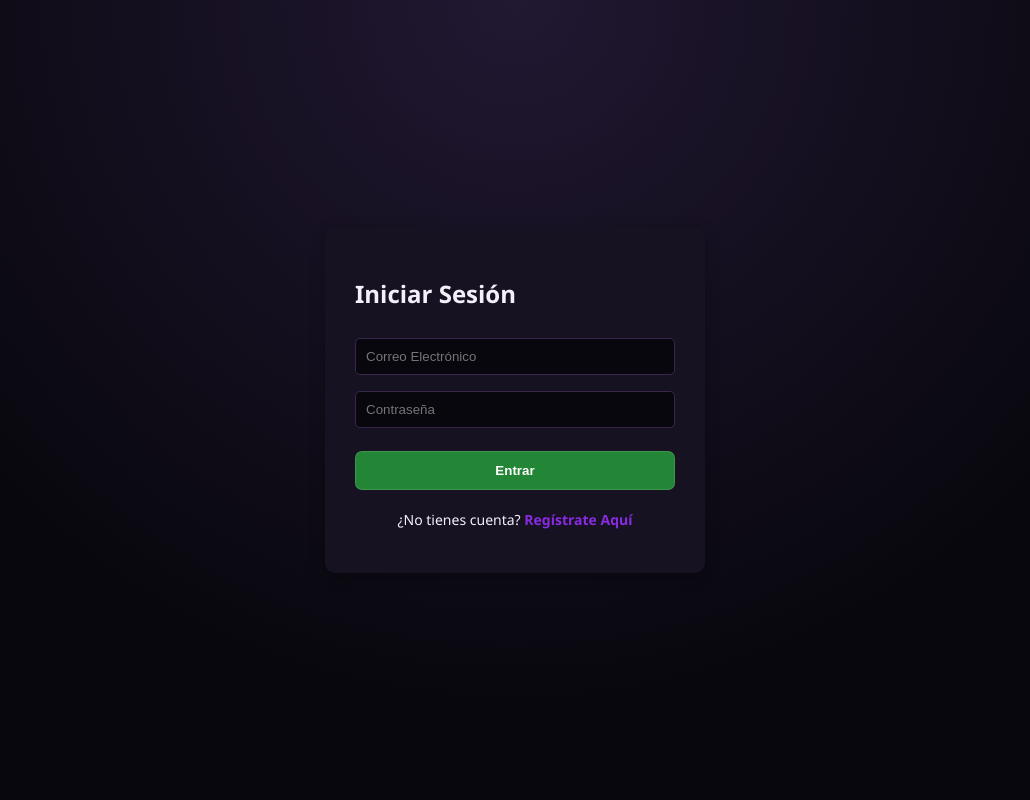
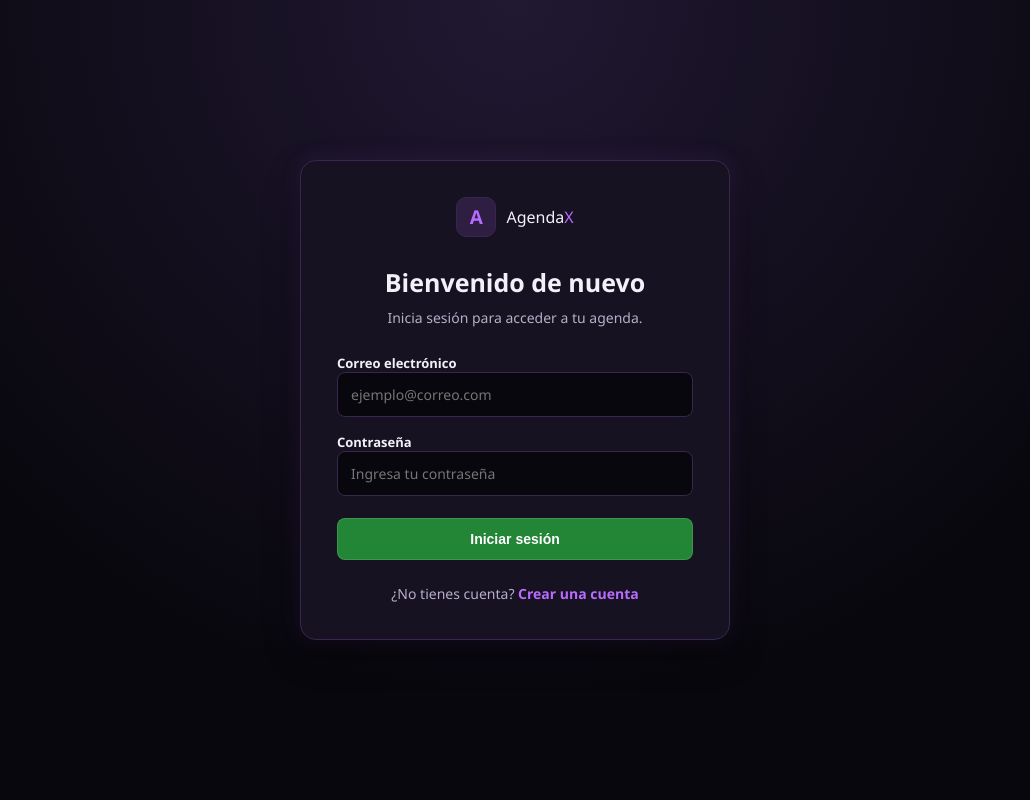
Before and after one commit to jeannn1902/M2S1_Proyecto_Agenda_Personal, a Flask app: page /login in a window 1280 px wide. Shown: the whole page, without its empty margins (125-1155 px from the left). Run offline with Flask 3, Linux system fonts and the light colour scheme; some libraries are stand-ins or nearby versions.

Commit message:
feat: distribucion inicio y rediseño vista login

```diff
--- a/static/style.css
+++ b/static/style.css
@@ -333,6 +333,10 @@ body.pagina-inicio {
     --exito: #4ADE80;
 
     --sombra-tarjeta: 0 14px 35px rgba(0, 0, 0, 0.4);
+
+    display: flex;
+    flex-direction: column;
+    align-items: stretch;
 }
 
 .barra-navegacion {
@@ -674,8 +678,116 @@ body.pagina-inicio {
     margin: 0;
 }
 
+/* =========================================================================== */
+/* 8. AUTENTICACIÓN - INICIO DE SESIÓN Y REGISTRO */
+/* =========================================================================== */
+
+.pagina-auth {
+    min-height: 100vh;
+    padding: 32px 16px;
+    box-sizing: border-box;
+    display: flex;
+    align-items: center;
+    justify-content: center;
+}
+
+.contenedor-auth {
+    width: 100%;
+    max-width: 430px;
+    padding: 36px;
+    box-sizing: border-box;
+    background-color: var(--bg-tarjeta);
+    border: 1px solid var(--borde-sutil);
+    border-radius: 16px;
+    box-shadow: var(--sombra-tarjeta), var(--sombra-violeta);
+}
+
+.marca-auth {
+    display: flex;
+    align-items: center;
+    justify-content: center;
+    gap: 10px;
+    margin-bottom: 28px;
+    text-decoration: none;
+}
+
+.encabezado-auth {
+    text-align: center;
+    margin-bottom: 26px;
+}
+
+.encabezado-auth h1 {
+    margin: 0 0 8px;
+    color: var(--texto-principal);
+    font-size: 25px;
+}
+
+.encabezado-auth p {
+    margin: 0;
+    color: var(--texto-secundario);
+    font-size: 14px;
+    line-height: 1.5;
+}
+
+.form-auth {
+    display: flex;
+    flex-direction: column;
+    gap: 16px;
+}
+
+.grupo-campo label{
+    margin: 0;
+    color: var(--texto-principal);
+    font-size: 13px;
+    font-weight: bold;
+}
+
+.grupo-campo input {
+    margin: 0;
+    padding: 12px 13px;
+    background-color: var(--bg-principal);
+    border: 1px solid var(--borde-sutil);
+    border-radius: 8px;
+    color: var(--texto-principal);
+    font-family: inherit;
+    font-size: 14px;
+}
+
+.grupo-campo input:focus {
+    outline: none;
+    border-color: var(--acento-hover);
+    box-shadow: 0 0 0 3px var(--acento-suave);
+}
+
+.boton-auth {
+    margin-top: 6px;
+    padding: 12px;
+    border-radius: 8px;
+    font-size: 14px;
+}
+
+.contenedor-auth .texto-enlace {
+    margin: 24px 0 0;
+    color: var(--texto-secundario);
+}
+
+.contenedor-auth .texto-enlace a {
+    color: var(--acento-hover);
+}
+
+.contenedor-auth .texto-enlace a:hover {
+    text-decoration: underline;
+}
+
+
 /* ================================================ RESPONSIVE (Landing Page) ================================================ */
 @media (max-width: 768px) {
+
+    body.pagina-inicio {
+        min-height: 100vh;
+        height: auto;
+        overflow: visible;
+    }
 
     .contenedor-landing {
         padding: 28px 20px;
@@ -708,6 +820,7 @@ body.pagina-inicio {
         height: 100vh;
         min-height: 100vh;
         overflow: hidden;
+        justify-content: space-between;
     }
 
     .barra-navegacion {
--- a/templates/login.html
+++ b/templates/login.html
@@ -4,13 +4,23 @@
 <head>
     <meta charset="UTF-8">
     <meta name="viewport" content="width=device-width, initial-scale=1.0">
-    <title>Agenda Personal - Login</title>
+    <title>Iniciar sesión | AgendaX</title>
     <link rel="stylesheet" href="{{ url_for('static', filename='style.css') }}">
 </head>
 
-<body>
-    <div class="contenedor">
-        <h2>Iniciar Sesión</h2>
+<body class="pagina-auth">
+
+    <main class="contenedor contenedor-auth">
+
+        <a href="{{ url_for('vista_inicio') }}" class="marca-auth">
+            <span class="icono-marca">A</span>
+            <span class="nombre-marca">Agenda<span class="marca-acento">X</span></span>
+        </a>
+
+        <div class="encabezado-auth">
+            <h1>Bienvenido de nuevo</h1>
+            <p>Inicia sesión para acceder a tu agenda.</p>
+        </div>
 
         {% with mensajes = get_flashed_messages(with_categories=true) %}
             {% if mensajes %}
@@ -20,24 +30,38 @@
             {% endif %}
         {% endwith %}
 
-        <form action="{{ url_for('procesar_login') }}" method="POST">
+        <form action="{{ url_for('procesar_login') }}" method="POST" class="form-auth">
             <input type="hidden" name="csrf_token" value="{{ csrf_token() }}">
 
+            <div class="grupo-campo">
+                <label for="correo">Correo electrónico</label>
                 <input
                     type="email"
+                    id="correo"
                     name="correo"
-                placeholder="Correo Electrónico"
+                    placeholder="ejemplo@correo.com"
                     required>
+            </div>
 
+            <div class="grupo-campo">
+                <label for="password">Contraseña</label>
                 <input
                     type="password"
+                    id="password"
                     name="password"
-                placeholder="Contraseña"
+                    placeholder="Ingresa tu contraseña"
                     required>
+            </div>
 
-            <button type="submit">Entrar</button>
+            <button type="submit" class="boton-auth">Iniciar sesión</button>
         </form>
-        <p class="texto-enlace">¿No tienes cuenta? <a href="{{ url_for('vista_registro') }}">Regístrate Aquí</a></p>
-    </div>
+
+        <p class="texto-enlace">
+            ¿No tienes cuenta?
+            <a href="{{ url_for('vista_registro') }}">Crear una cuenta</a>
+        </p>
+
+    </main>
+
 </body>
 </html>
```
Lines whose indentation alone changed are shown as unchanged.
